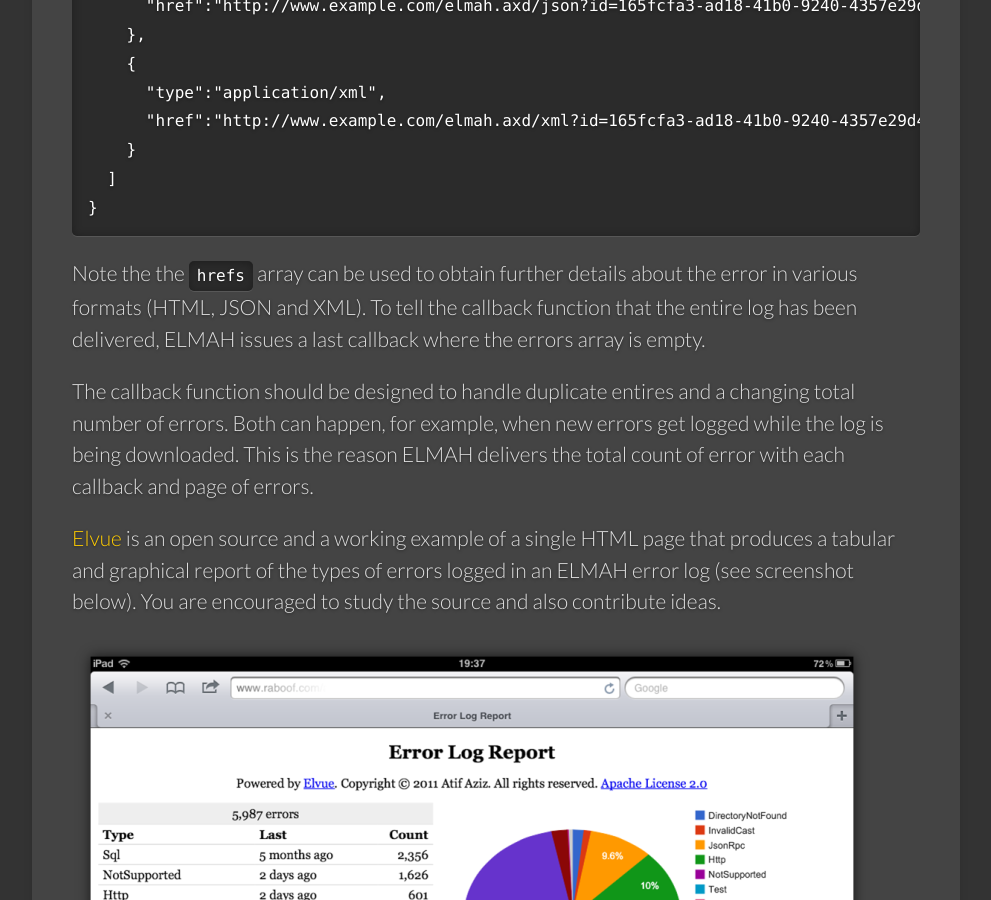
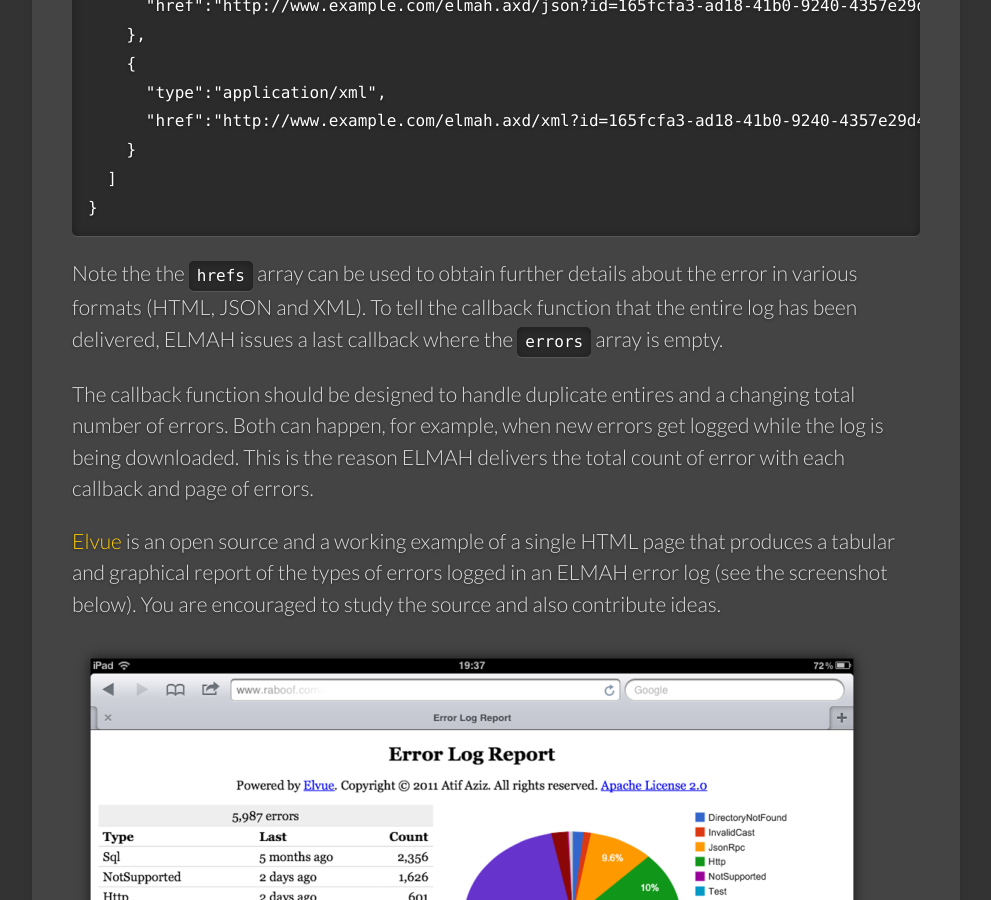
Before and after one commit to elmah/www, a Jekyll site: the page built from ErrorLogDownloadApplications.md, in a window 1280 px wide and 900 px high, scrolled down 2024 px. Shown: the whole window, without its empty margins (149-1140 px from the left). Built offline with Jekyll 4.4.1, drawn with Linux system fonts in a browser that asks for light colours; some of the changed text lies outside the part shown.

Commit message:
ErrorLogDownloadApplications grammar

```diff
--- a/ErrorLogDownloadApplications.md
+++ b/ErrorLogDownloadApplications.md
@@ -24,7 +24,7 @@ Assuming that ELMAH is deployed at `http://www.example.com/elmah.axd` and the do
         src="http://www.example.com/elmah.axd/download?format=html-json&callback=parent.onerrors"></iframe>
 {% endhighlight %}
 
-The callback function receives a single object value each time with two properties, namely `total` and `errors`. `total` is always a number representing the total errors recorded in the log whereas `errors` is an array whose each element is an object representing a single error entry. Below is an example of one such entry in JSON:
+The callback function receives a single object value each time with two properties, namely `total` and `errors`. `total` is always a number representing the total errors recorded in the log whereas `errors` is an array of objects representing the actual error entries. Below is an example of one such entry in JSON:
 
 {% highlight json %}
 {
@@ -51,11 +51,11 @@ The callback function receives a single object value each time with two properti
 }
 {% endhighlight %}
 
-Note the the `hrefs` array can be used to obtain further details about the error in various formats (HTML, JSON and XML). To tell the callback function that the entire log has been delivered, ELMAH issues a last callback where the errors array is empty.
+Note the the `hrefs` array can be used to obtain further details about the error in various formats (HTML, JSON and XML). To tell the callback function that the entire log has been delivered, ELMAH issues a last callback where the `errors` array is empty.
 
 The callback function should be designed to handle duplicate entires and a changing total number of errors. Both can happen, for example, when new errors get logged while the log is being downloaded. This is the reason ELMAH delivers the total count of error with each callback and page of errors.
 
-[Elvue][elvue] is an open source and a working example of a single HTML page that produces a tabular and graphical report of the types of errors logged in an ELMAH error log (see screenshot below). You are encouraged to study the source and also contribute ideas.
+[Elvue][elvue] is an open source and a working example of a single HTML page that produces a tabular and graphical report of the types of errors logged in an ELMAH error log (see the screenshot below). You are encouraged to study the source and also contribute ideas.
 
 ![Elvue iPad Screenshot](/img/elvue.png)
 
```
Also changed, not shown: other parts of ErrorLogDownloadApplications.md (+3 -3 lines).
